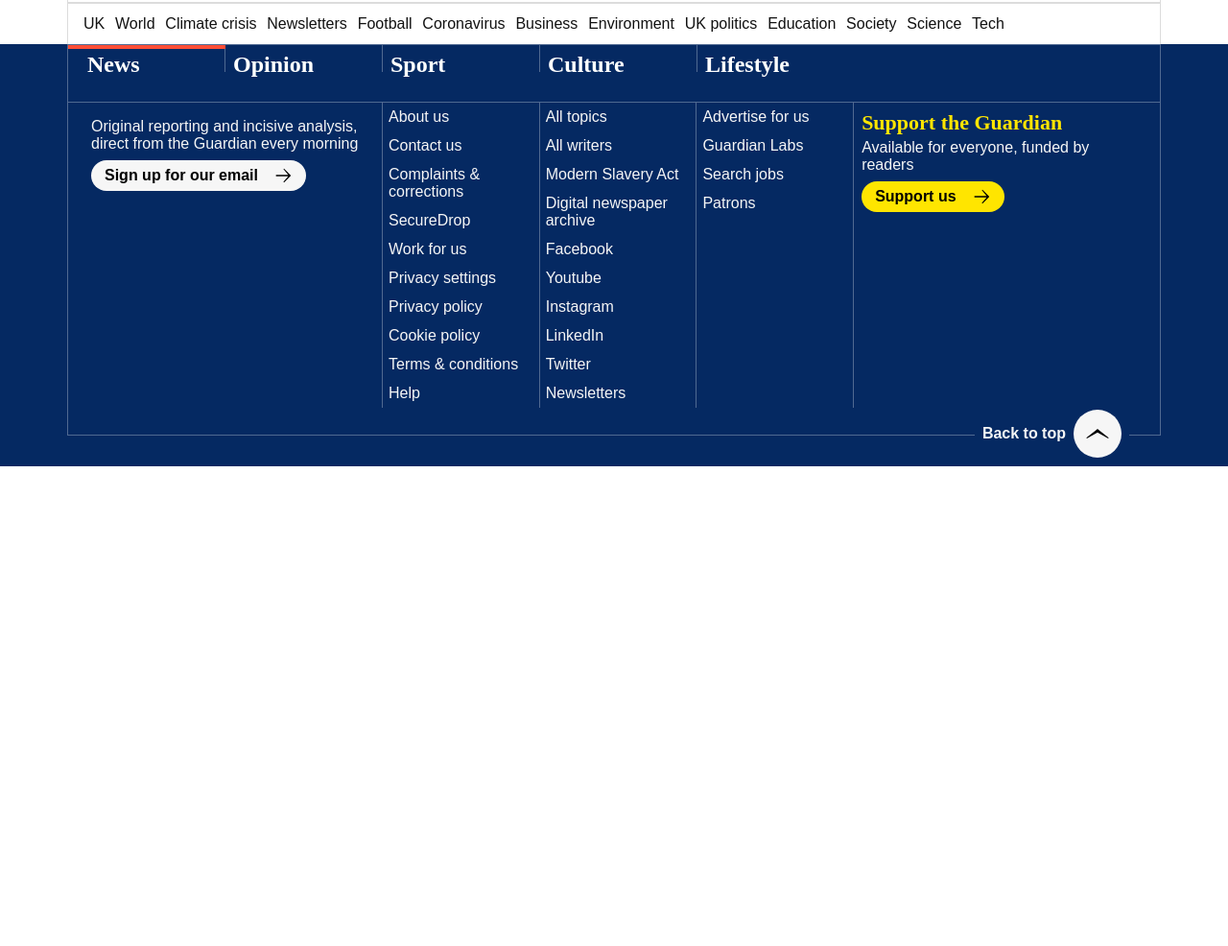
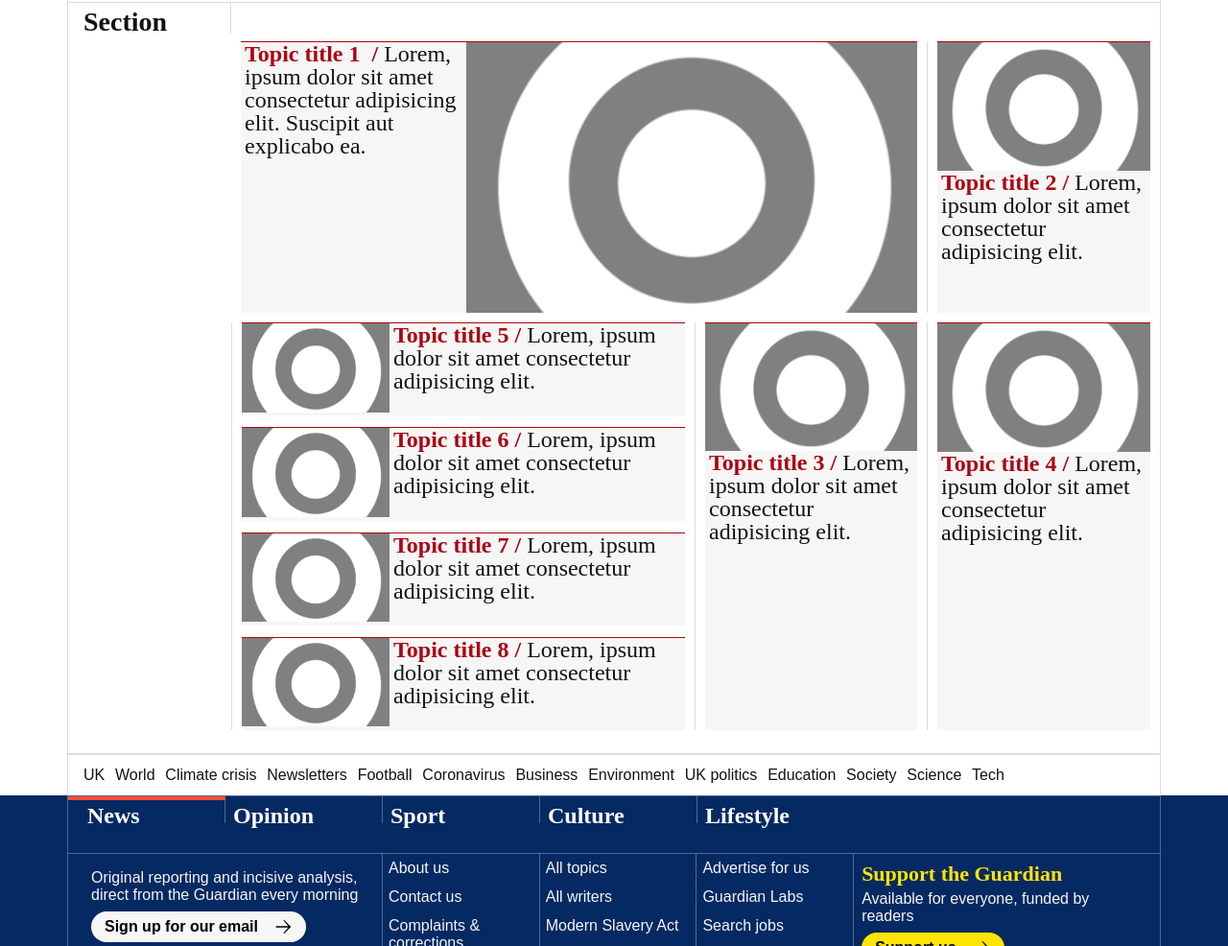
Before and after one commit to erickongdata/guardian, a website built with Vite: page index.html in a window 1280 px wide. Shown: the part 4258-5244 px from the top of the page at 96% size. Before the commit the page ends 4744 px from the top, so only its background shows below. Built offline with nearby package versions, Linux system fonts and the light colour scheme; no server answers.

Commit message:
Add topic7, improve getQueryUrl

```diff
--- a/index.html
+++ b/index.html
@@ -881,6 +881,121 @@
           </div>
         </div>
       </section>
+      <section data-id="topic7">
+        <div class="container">
+          <div class="section-grid">
+            <header class="section-title__wrapper">
+              <h2 class="section-title">Section</h2>
+              <span class="section-title__divider"></span>
+            </header>
+            <div class="grid-large">
+              <a class="card-large" href="#">
+                <div class="card-large__inner">
+                  <img src="./src/images/placeholder.png" alt="" />
+                  <div class="card-large__text">
+                    <span class="card-large__topic">Topic title 1</span>
+                    <span class="card-large__sep">/</span>
+                    <span class="card-large__title"
+                      >Lorem, ipsum dolor sit amet consectetur adipisicing elit.
+                      Suscipit aut explicabo ea.</span
+                    >
+                  </div>
+                </div>
+              </a>
+              <a class="card" href="#">
+                <div class="card__inner">
+                  <img src="./src/images/placeholder.png" alt="" />
+                  <div class="card__text">
+                    <span class="card__topic">Topic title 2</span>
+                    <span class="card__sep">/</span>
+                    <span class="card__title">
+                      Lorem, ipsum dolor sit amet consectetur adipisicing elit.
+                    </span>
+                  </div>
+                </div>
+              </a>
+              <a class="card card-3" href="#">
+                <div class="card__inner">
+                  <img src="./src/images/placeholder.png" alt="" />
+                  <div class="card__text">
+                    <span class="card__topic">Topic title 3</span>
+                    <span class="card__sep">/</span>
+                    <span class="card__title">
+                      Lorem, ipsum dolor sit amet consectetur adipisicing elit.
+                    </span>
+                  </div>
+                </div>
+              </a>
+              <a class="card" href="#">
+                <div class="card__inner">
+                  <img src="./src/images/placeholder.png" alt="" />
+                  <div class="card__text">
+                    <span class="card__topic">Topic title 4</span>
+                    <span class="card__sep">/</span>
+                    <span class="card__title">
+                      Lorem, ipsum dolor sit amet consectetur adipisicing elit.
+                    </span>
+                  </div>
+                </div>
+              </a>
+              <div class="grid-large__block">
+                <a class="card-small" href="#">
+                  <div class="card-small__inner">
+                    <img src="./src/images/placeholder.png" alt="" />
+                    <div class="card-small__text">
+                      <span class="card-small__topic">Topic title 5</span>
+                      <span class="card-small__sep">/</span>
+                      <span class="card-small__title">
+                        Lorem, ipsum dolor sit amet consectetur adipisicing
+                        elit.
+                      </span>
+                    </div>
+                  </div>
+                </a>
+                <a class="card-small" href="#">
+                  <div class="card-small__inner">
+                    <img src="./src/images/placeholder.png" alt="" />
+                    <div class="card-small__text">
+                      <span class="card-small__topic">Topic title 6</span>
+                      <span class="card-small__sep">/</span>
+                      <span class="card-small__title">
+                        Lorem, ipsum dolor sit amet consectetur adipisicing
+                        elit.
+                      </span>
+                    </div>
+                  </div>
+                </a>
+                <a class="card-small" href="#">
+                  <div class="card-small__inner">
+                    <img src="./src/images/placeholder.png" alt="" />
+                    <div class="card-small__text">
+                      <span class="card-small__topic">Topic title 7</span>
+                      <span class="card-small__sep">/</span>
+                      <span class="card-small__title">
+                        Lorem, ipsum dolor sit amet consectetur adipisicing
+                        elit.
+                      </span>
+                    </div>
+                  </div>
+                </a>
+                <a class="card-small" href="#">
+                  <div class="card-small__inner">
+                    <img src="./src/images/placeholder.png" alt="" />
+                    <div class="card-small__text">
+                      <span class="card-small__topic">Topic title 8</span>
+                      <span class="card-small__sep">/</span>
+                      <span class="card-small__title">
+                        Lorem, ipsum dolor sit amet consectetur adipisicing
+                        elit.
+                      </span>
+                    </div>
+                  </div>
+                </a>
+              </div>
+            </div>
+          </div>
+        </div>
+      </section>
     </main>
     <footer>
       <nav>
--- a/src/main.js
+++ b/src/main.js
@@ -103,16 +103,12 @@
     }
   }
 
-  function getQueryUrlNew(querySearchTerm) {
-    return `https://content.guardianapis.com/search?q=${querySearchTerm}&order-by=newest&show-fields=thumbnail%2Cbyline&api-key=${guardianApiKey}`;
+  function getQueryUrl(querySearchTerm, pageSize = 10, orderBy = 'relevance') {
+    return `https://content.guardianapis.com/search?q=${querySearchTerm}&page-size=${pageSize}&order-by${orderBy}&show-fields=thumbnail%2Cbyline&api-key=${guardianApiKey}`;
   }
 
-  function getQueryUrl(querySearchTerm) {
-    return `https://content.guardianapis.com/search?q=${querySearchTerm}&show-fields=thumbnail%2Cbyline&api-key=${guardianApiKey}`;
-  }
-
-  function getSectionUrl(sectionSearchTerm) {
-    return `https://content.guardianapis.com/search?section=${sectionSearchTerm}&order-by=newest&show-fields=thumbnail%2Cbyline&api-key=${guardianApiKey}`;
+  function getSectionUrl(sectionSearchTerm, pageSize = 10) {
+    return `https://content.guardianapis.com/search?section=${sectionSearchTerm}&page-size=${pageSize}&order-by=newest&show-fields=thumbnail%2Cbyline&api-key=${guardianApiKey}`;
   }
 
   // Get data for different sections
@@ -121,10 +117,10 @@
       '[data-id="headline"]',
       8,
       [
-        getSectionUrl('uk-news'),
-        getSectionUrl('politics'),
-        getSectionUrl('world'),
-        getSectionUrl('society'),
+        getSectionUrl('uk-news', 4),
+        getSectionUrl('politics', 3),
+        getSectionUrl('world', 5),
+        getSectionUrl('society', 2),
       ],
       'Headlines',
       'show'
@@ -149,7 +145,7 @@
     getDataForSection(
       '[data-id="topic3"]',
       4,
-      [getQueryUrl('Editorial OR Letters')],
+      [getQueryUrl('Editorial OR Letters'), getSectionUrl('theobserver', 5)],
       'Editorial & Letters',
       'show'
     );
@@ -157,7 +153,7 @@
     getDataForSection(
       '[data-id="topic4"]',
       8,
-      [getSectionUrl('sport'), getSectionUrl('football')],
+      [getSectionUrl('sport', 8), getSectionUrl('football', 4)],
       'Sport',
       'show'
     );
@@ -165,7 +161,7 @@
     getDataForSection(
       '[data-id="topic5"]',
       4,
-      [getQueryUrl('climate crisis')],
+      [getQueryUrl('climate crisis', 16)],
       'Climate crisis',
       'show'
     );
@@ -174,12 +170,25 @@
       '[data-id="topic6"]',
       8,
       [
-        getSectionUrl('artanddesign'),
-        getSectionUrl('film'),
-        getSectionUrl('music'),
-        getSectionUrl('culture'),
+        getSectionUrl('artanddesign', 4),
+        getSectionUrl('film', 4),
+        getSectionUrl('music', 4),
+        getSectionUrl('culture', 4),
       ],
       'Culture',
+      'show'
+    );
+
+    getDataForSection(
+      '[data-id="topic7"]',
+      8,
+      [
+        getSectionUrl('fashion', 4),
+        getSectionUrl('food', 4),
+        getSectionUrl('travel', 4),
+        getSectionUrl('lifeandstyle', 4),
+      ],
+      'Lifestyle',
       'show'
     );
   }
```
